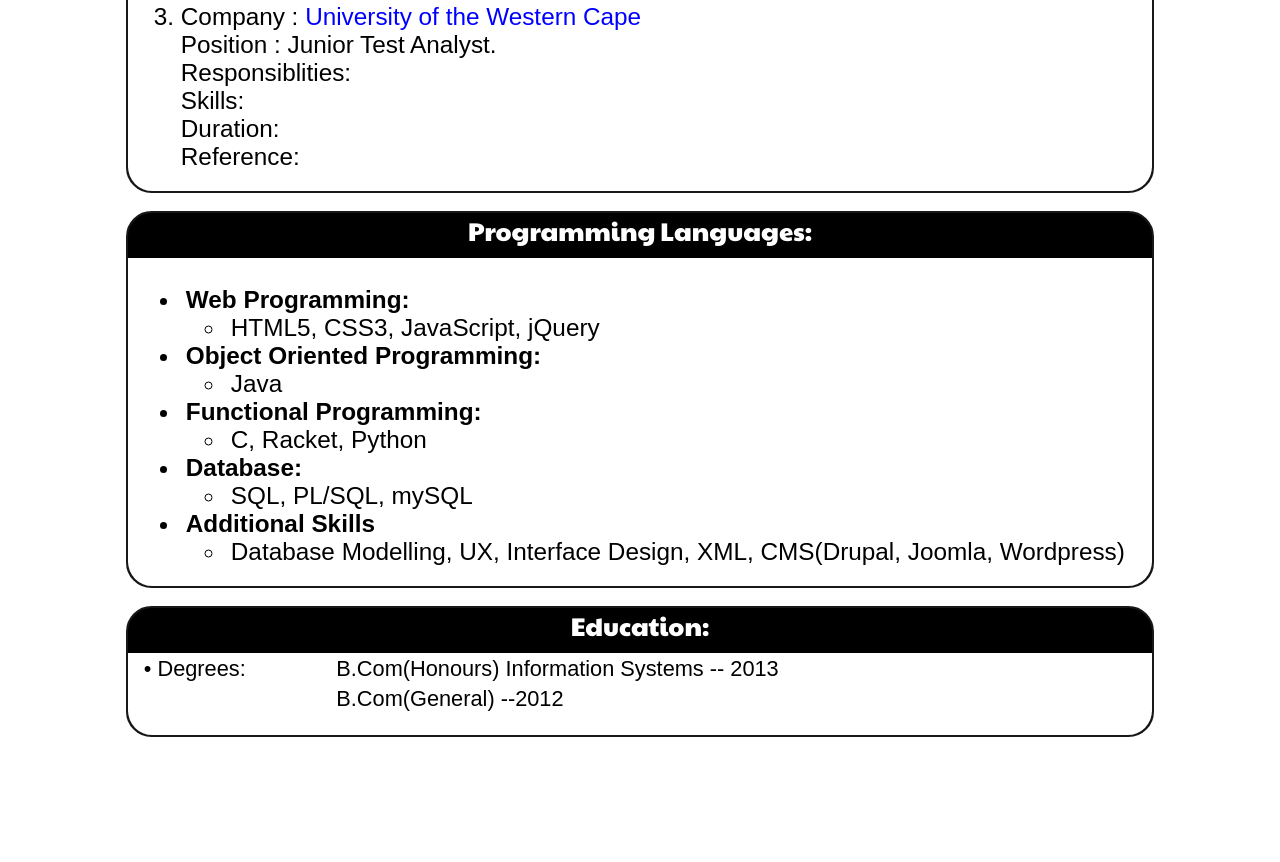
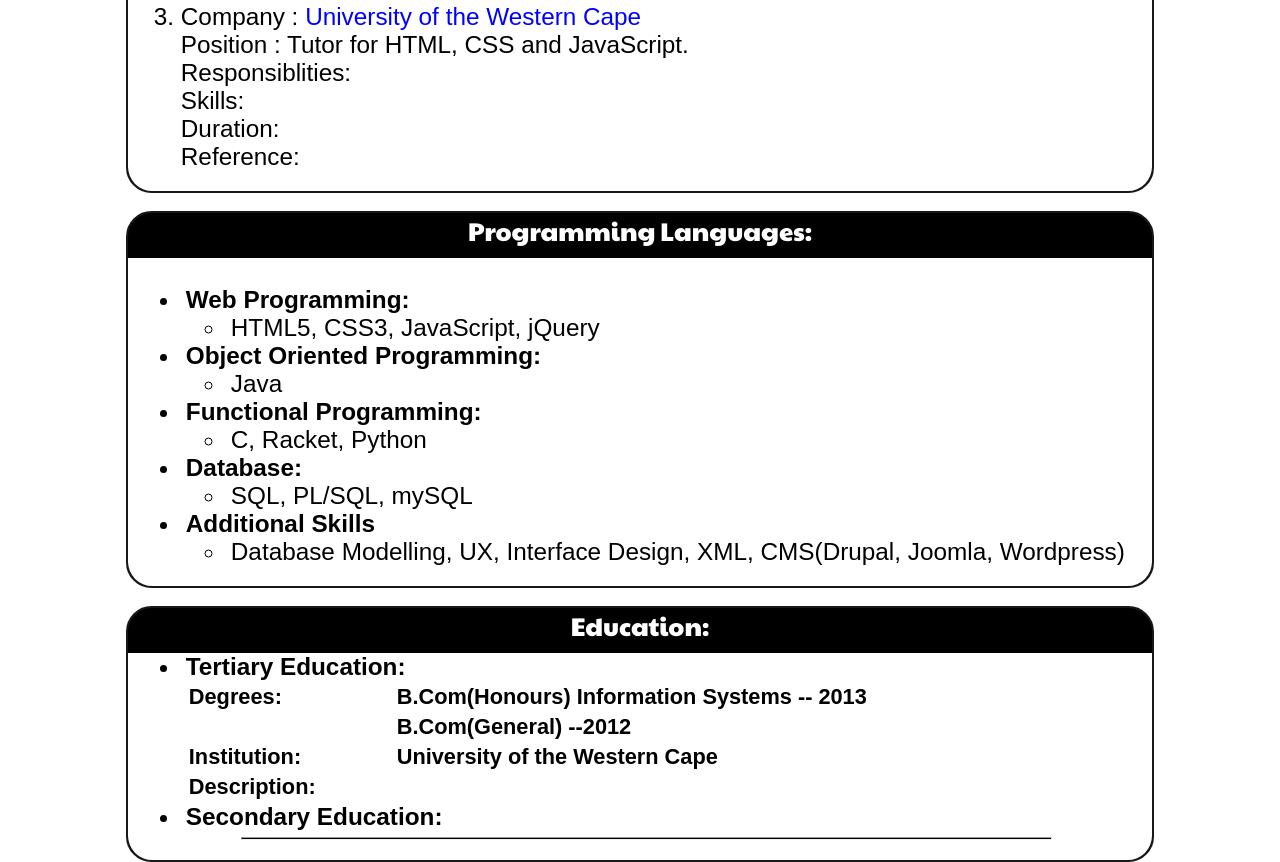
Before and after one commit to MagnumthaTyrant/CV_MaxZils, a plain HTML site: page index.html in a window 1280 px wide. Shown: the part 1027-1889 px from the top of the page. Before the commit the page ends 1764 px from the top, so only its background shows below. Drawn offline with Linux system fonts and the light colour scheme.

Commit message:
Made Slight Changes to the Repo,
Added temp.html -- template of the article section and added content to
the education section

```diff
--- a/css/styles.css
+++ b/css/styles.css
@@ -22,6 +22,7 @@ table{
     width:100%;
     font-size: 1.7vw;
 }
+/* Link Section */
 a{
     color: white;
     text-decoration: none;
@@ -71,6 +72,7 @@ a.tooltip span{
     -webkit-box-shadow: 5px 5px 8px #CCC;
     box-shadow: 5px 5px 8px #CCC;
 }
+/* Main Content Styling */
 #article{
 	background-color: black;
     margin: auto;
@@ -110,7 +112,7 @@ footer {
     color: white;
     background: #181818;
 }
-
+/*  */
 #menu_download {
     position: absolute;
     right: 2%;
@@ -195,3 +197,20 @@ footer {
 
 }
 /*TODO: add styles for image carousel;*/
+
+footer {
+  width: 100%;
+  margin: auto;
+  text-align: center;
+
+}
+
+#bold_td {
+  font-weight: bold;
+}
+
+#edu_hr {
+  width: 80%;
+  margin: auto;
+  background: black;
+}
--- a/index.html
+++ b/index.html
@@ -105,7 +105,7 @@
               Liquorice<span>Digital Marketing Agency</span>
             </a><br>
             Position : Junior Test Analyst.<br>
-            Responsiblities:<br>
+            Responsiblities: <br>
             Skills:         <br>
             Duration:       <br>
             Reference:
@@ -122,7 +122,7 @@
           <br>
           <li>
             Company : <a href="http://www.uwc.ac.za/Pages/default.aspx" target="_blank">University of the Western Cape</a><br>
-            Position : Junior Test Analyst.<br>
+            Position : Tutor for HTML, CSS and JavaScript.<br>
             Responsiblities:<br>
             Skills:         <br>
             Duration:       <br>
@@ -175,19 +175,29 @@
     </div>
     <br>
     <div id="article" name="education">
-      <header>
-        Education:
-      </header>
+      <header>Education:</header>
       <div id="article_main">
-
-        <table width"80%" align="center">
+      <ul><li id="bold_td">Tertiary Education:
+              <table>
           <tr>
-            <td rowspan=2 valign=top>&bull; Degrees: </td>
+            <td rowspan=2 valign=top id="bold_td">Degrees: </td>
             <td>B.Com(Honours) Information Systems -- 2013</td>
           </tr>
           <tr><td>B.Com(General) --2012</td></tr>
+          <tr><td id="bold_td">Institution:</td><td>University of the Western Cape</td></tr>
+          <tr><td id="bold_td">Description:</td></tr>
         </table>
-
+        </li>
+        <li id="bold_td">
+          Secondary Education:
+          <table>
+            <tr>
+              <td></td>
+            </tr>
+          </table>
+        </li>
+        </ul>
+        <hr id="edu_hr">
       </div>
     </div>
 
```
Also changed, not shown: temp.html (added, +9 -0 lines), README.md.
